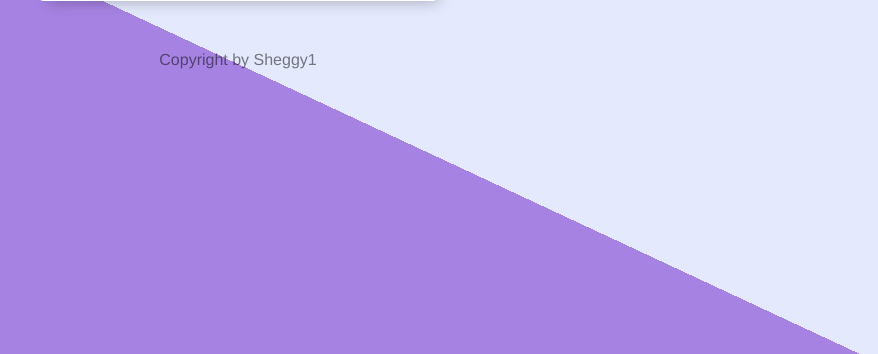
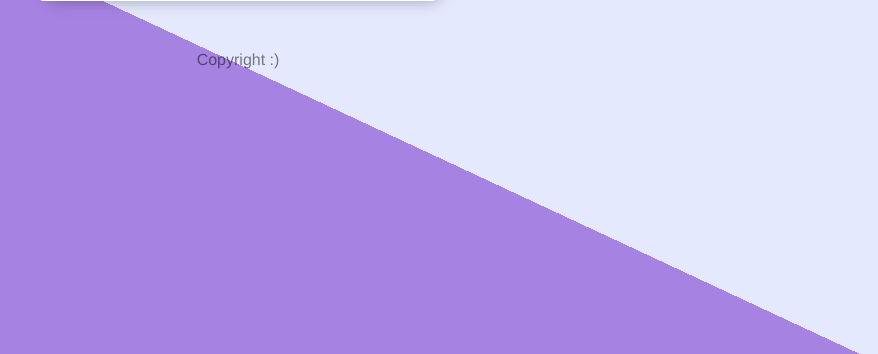
Before and after one commit to Sheggy1/To-Do-List, a Node server app: page / in a window 1280 px wide. Shown: the part 436-790 px from the top of the page, without its empty margins (402-1280 px from the left). Run offline with Node 20, Linux system fonts and the light colour scheme.

Commit message:
small fix html

```diff
--- a/views/footer.ejs
+++ b/views/footer.ejs
@@ -1,5 +1,5 @@
 <footer>
-    Copyright by Sheggy1
+    Copyright :)
  </footer>
 
  </body>
```
